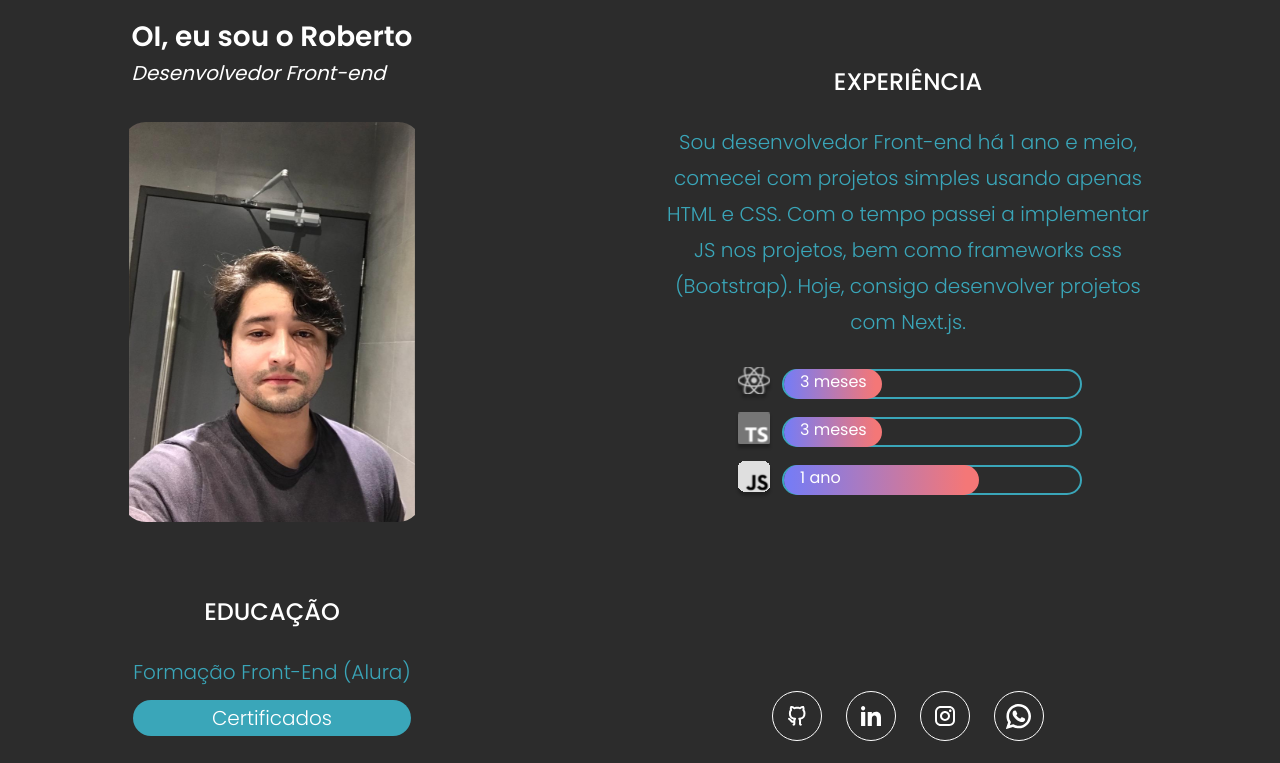
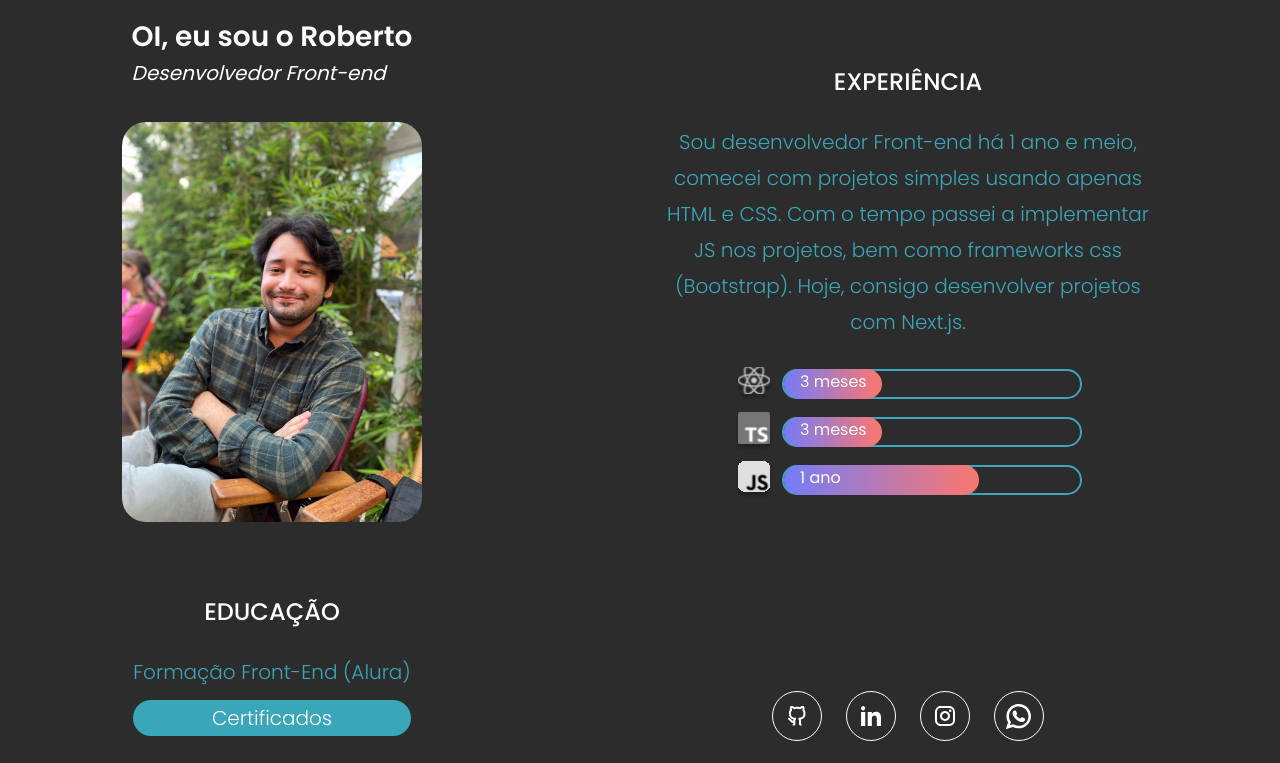
Before and after one commit to robertovalk/meu-portfolio, a Next.js app: page / in a window 1280 px wide. Shown: the top 763 px of the page. Built offline with nearby package versions, Linux system fonts and the light colour scheme.

Commit message:
altera imagem perfil

```diff
--- a/src/app/componentes/header.tsx
+++ b/src/app/componentes/header.tsx
@@ -13,8 +13,8 @@
             </div>
 
             <Image className='img-perfil'
-                src="/perfil1.svg"
-                alt="Vercel Logo"
+                src="/perfil2.jpeg"
+                alt="Foto de Roberto"
                 width={300}
                 height={400}
                 priority
```
Also changed, not shown: public/perfil2.jpeg (added).
